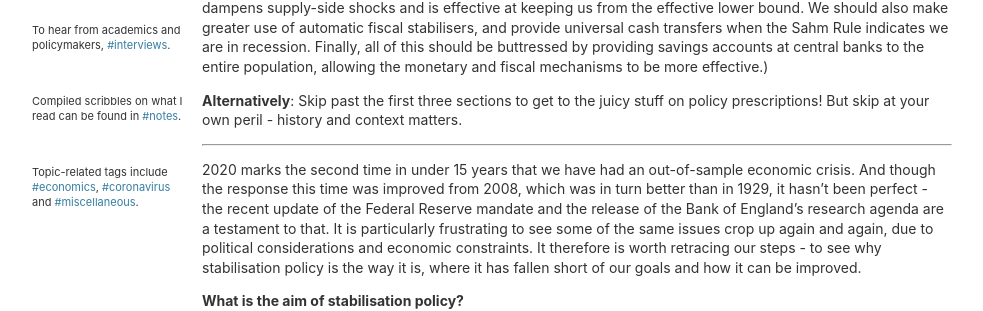
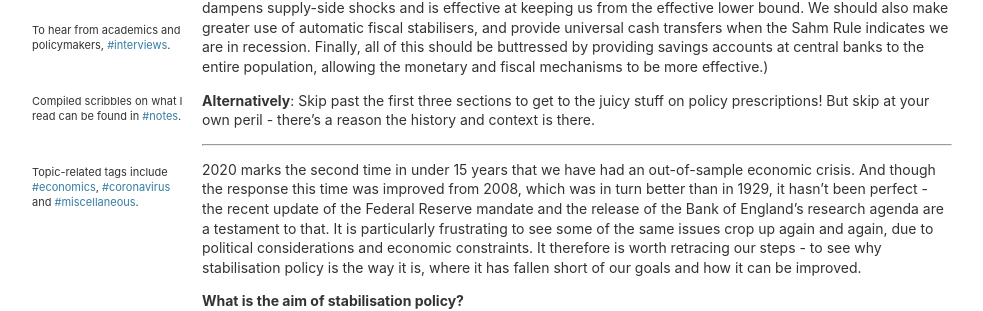
Before and after one commit to tmychow/tmychow.github.io, a Jekyll site: the page built from _posts/2020-09-05-the-next-recession.md, in a window 1280 px wide and 900 px high. Shown: the part 326-637 px from the top of the window, without its empty margins (28-1011 px from the left). Built offline with Jekyll 4.4.1, drawn with Linux system fonts in a browser that asks for light colours; formulas are drawn with MathJax 3.

Commit message:
Update 2020-09-05-the-next-recession.md

```diff
--- a/_posts/2020-09-05-the-next-recession.md
+++ b/_posts/2020-09-05-the-next-recession.md
@@ -9,7 +9,7 @@
 
 **TL;DR** (because I don't know who (if anyone) reads my blog and I certainly don't expect most people to go through nearly 6,000 words of optimal stabilisation theory): Our business cycle stabilisation policy should aim to maintain low and stable inflation as well as minimise the output gap. The pre-2008 consensus was that the use of the flexible inflation targeting regime within monetary policy was enough to do the job. But the lowering natural rate of interest has meant that we are more likely to hit the effective lower bound, while central bankers have proven that distinguishing between demand and supply-side shocks is difficult to do in real time. These constraints on our monetary policy tools mean we need to update our toolkit. In times of significant downturns, we should temporarily target the nominal GDP level for the foreseeable future. This is inherently countercyclical, dampens supply-side shocks and is effective at keeping us from the effective lower bound. We should also make greater use of automatic fiscal stabilisers, and provide universal cash transfers when the Sahm Rule indicates we are in recession. Finally, all of this should be buttressed by providing savings accounts at central banks to the entire population, allowing the monetary and fiscal mechanisms to be more effective.)
 
-**Alternatively**: Skip past the first three sections to get to the juicy stuff on policy prescriptions! But skip at your own peril - history and context matters.
+**Alternatively**: Skip past the first three sections to get to the juicy stuff on policy prescriptions! But skip at your own peril - there's a reason the history and context is there.
 
 -----
 
```
